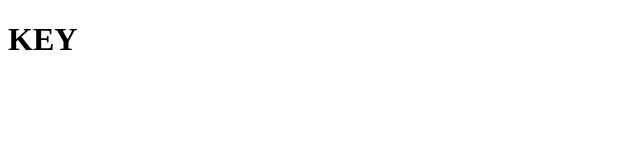
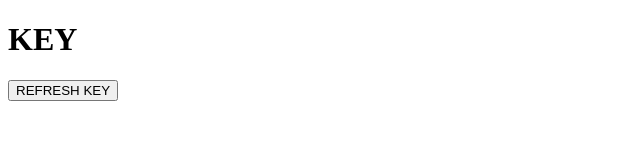
Before and after one commit to chtmdekf/avanisx, a plain HTML site: page key/getKey.html in a window 1280 px wide. Shown: the whole page, without its empty margins (0-640 px from the left). Drawn offline with Linux system fonts and the light colour scheme.

Commit message:
Update getKey.html

```diff
--- a/key/getKey.html
+++ b/key/getKey.html
@@ -6,6 +6,7 @@
 
     <body>
         <h1 id='keytext'>KEY</h1>
+        <button onclick='random()'>REFRESH KEY</button>
     </body>
 
     <script>
```
